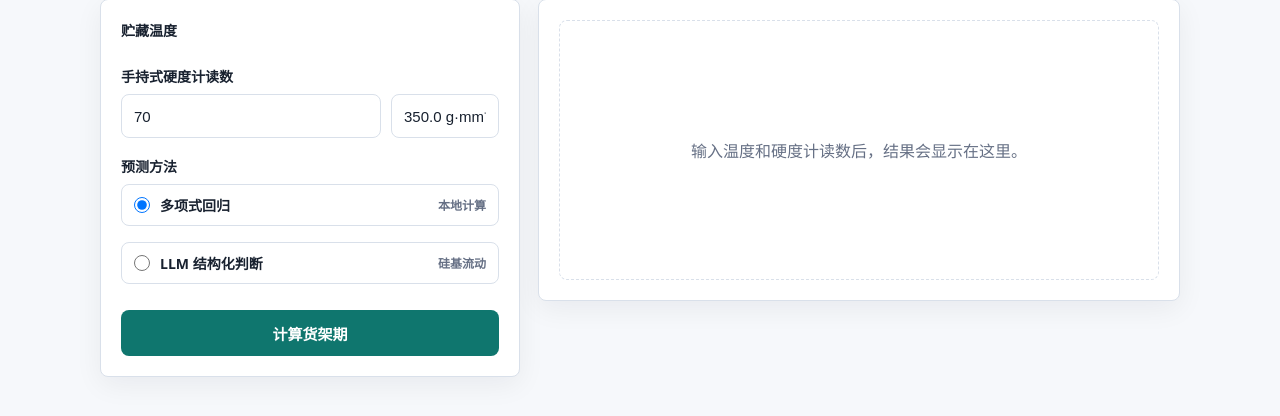
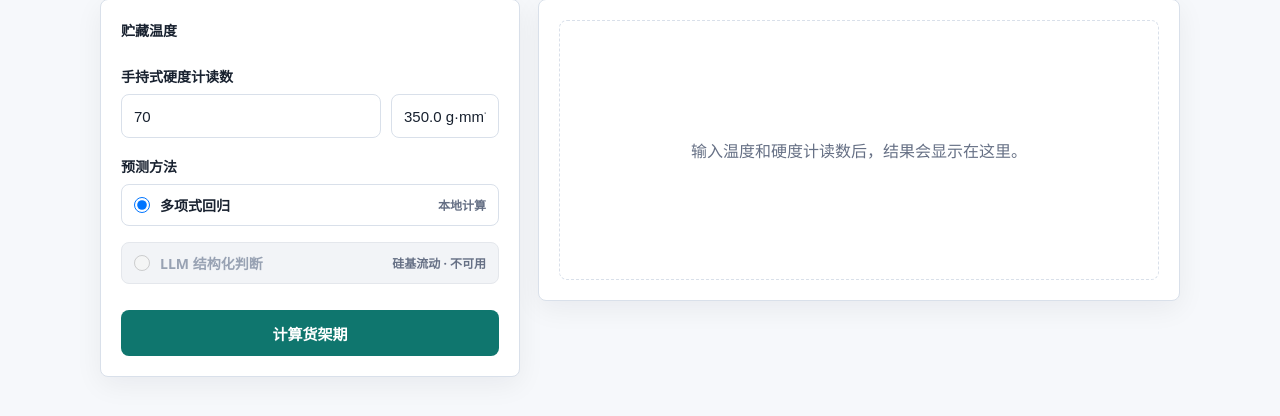
Before and after one commit to belaViro/meizao-cherry-shelf-life, a Python web app: template templates/index.html in a window 1280 px wide. Shown: the part 118-534 px from the top of the page. Run offline with Jinja, Linux system fonts and the light colour scheme; the template is opened without the code that fills it, so the values that code supplies are empty.

Commit message:
Disable unavailable LLM option in UI

```diff
--- a/templates/index.html
+++ b/templates/index.html
@@ -151,6 +151,16 @@
       width: 16px;
       height: 16px;
       margin: 0;
+    }
+    .method-option.disabled {
+      cursor: not-allowed;
+      color: #98a2b3;
+      background: #f2f4f7;
+      border-color: #e4e7ec;
+    }
+
+    .method-option.disabled input {
+      cursor: not-allowed;
     }
 
     .method-name {
@@ -320,10 +330,10 @@
                 <span class="method-name">多项式回归</span>
                 <span class="method-hint">本地计算</span>
               </label>
-              <label class="method-option">
-                <input type="radio" name="prediction_method" value="llm_structured">
+              <label class="method-option disabled" aria-disabled="true" title="当前不可用">
+                <input type="radio" name="prediction_method" value="llm_structured" disabled>
                 <span class="method-name">LLM 结构化判断</span>
-                <span class="method-hint">硅基流动</span>
+                <span class="method-hint">硅基流动 · 不可用</span>
               </label>
             </div>
           </div>
```
